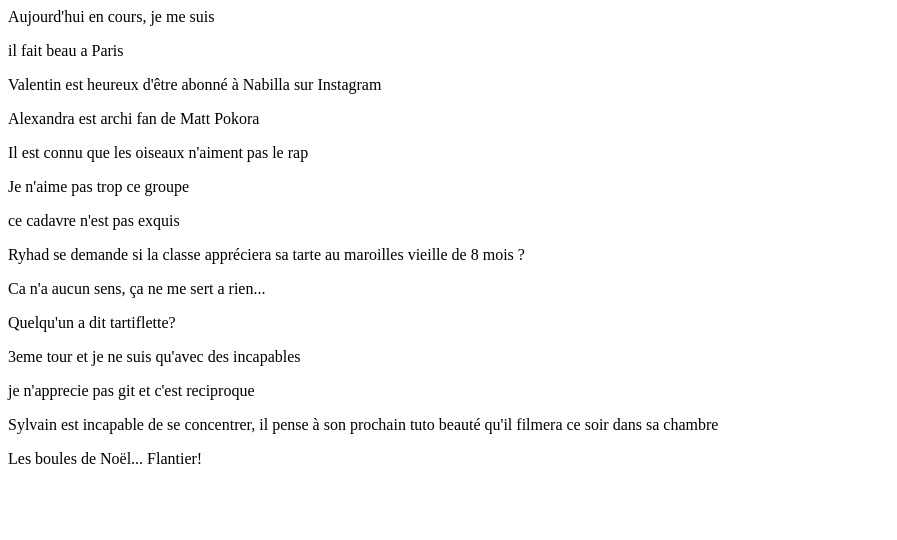
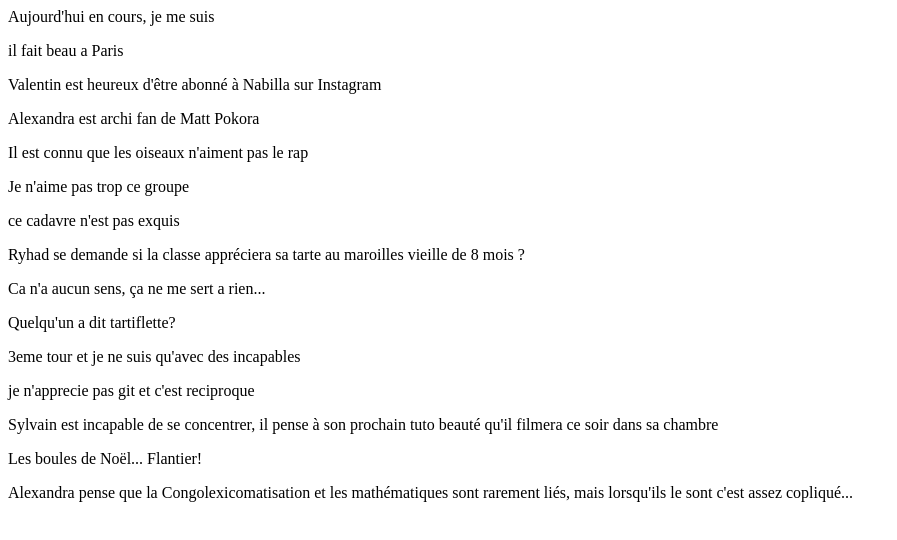
Before and after one commit to RyderBlack/cadavre_exquis, a plain HTML site: page index.html in a window 1280 px wide. Shown: the whole page, without its empty margins (0-897 px from the left). Drawn offline with Linux system fonts and the light colour scheme.

Commit message:
sylvain commit3

```diff
--- a/index.html
+++ b/index.html
@@ -12,3 +12,4 @@
 <p>je n'apprecie pas git et c'est reciproque</p>
 <p>Sylvain est incapable de se concentrer, il pense à son prochain tuto beauté qu'il filmera ce soir dans sa chambre</p>
 <p>Les boules de Noël... Flantier!</p>
+<p>Alexandra pense que la Congolexicomatisation et les mathématiques sont rarement liés, mais lorsqu'ils le sont c'est assez copliqué...</p>
```
